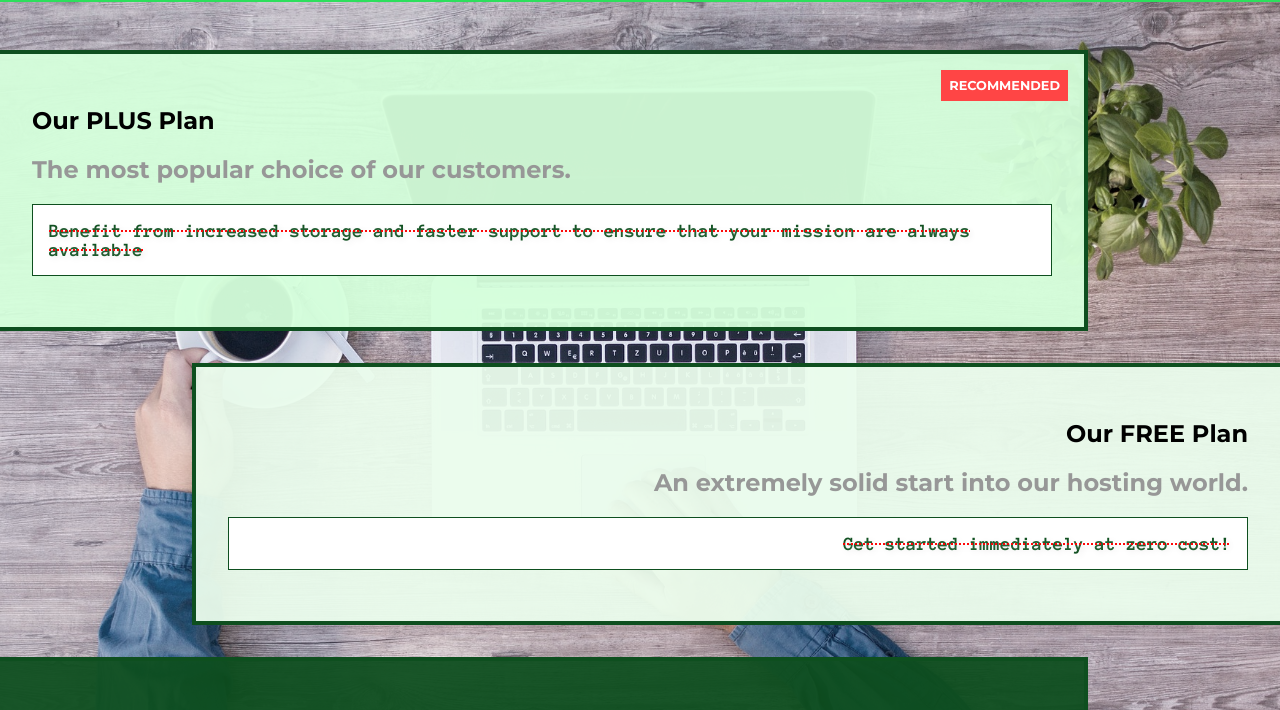
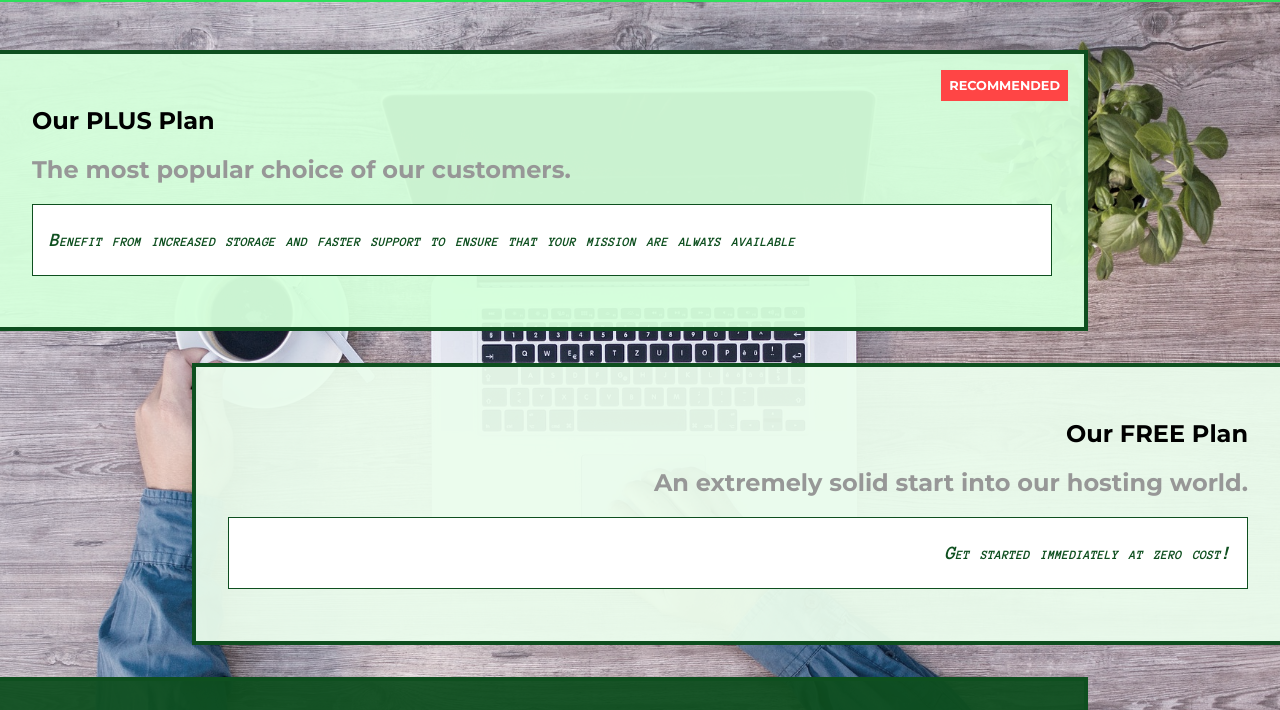
Before and after one commit to BrilliantPhoenix2024/Learning-HtmlCss, a plain HTML site: page Formatting_with_CSS/Working with Text and Fonts/Main Project/packages/index.html in a window 1280 px wide. Shown: the part 54-764 px from the top of the page. Drawn offline with Linux system fonts and the light colour scheme.

Commit message:
Understanding the font Shorthand

```diff
--- a/Formatting_with_CSS/Working with Text and Fonts/Main Project/packages/packages.css
+++ b/Formatting_with_CSS/Working with Text and Fonts/Main Project/packages/packages.css
@@ -71,13 +71,15 @@ main {
 .package__info {
   padding: 1rem;
   border: 1px solid #0e4f1f;
-  font-size: 1.2rem;
+  /* font-size: 1.2rem; */
   color: #0e4f1f;
   background-color: white;
-  font-family: 'AnonymousPro', sans-serif;
-  font-weight: 700;
-  text-shadow: 2px 2px 7px #eeeded;
-  text-decoration: line-through dotted red;
+  /* font-family: 'AnonymousPro', sans-serif; */
+  /* font-weight: 700; */
+  /* font-style font-variant font-weight font-size/line-height font-family */
+  font: italic small-caps 700 1.2rem/2 'AnonymousPro', sans-serif;
+  /* text-shadow: 2px 2px 7px #eeeded; */
+  /* text-decoration: line-through dotted red; */
   /* line-height: 2; */
   /* font-weight: 100; */
   /* font-style: italic; */
```
